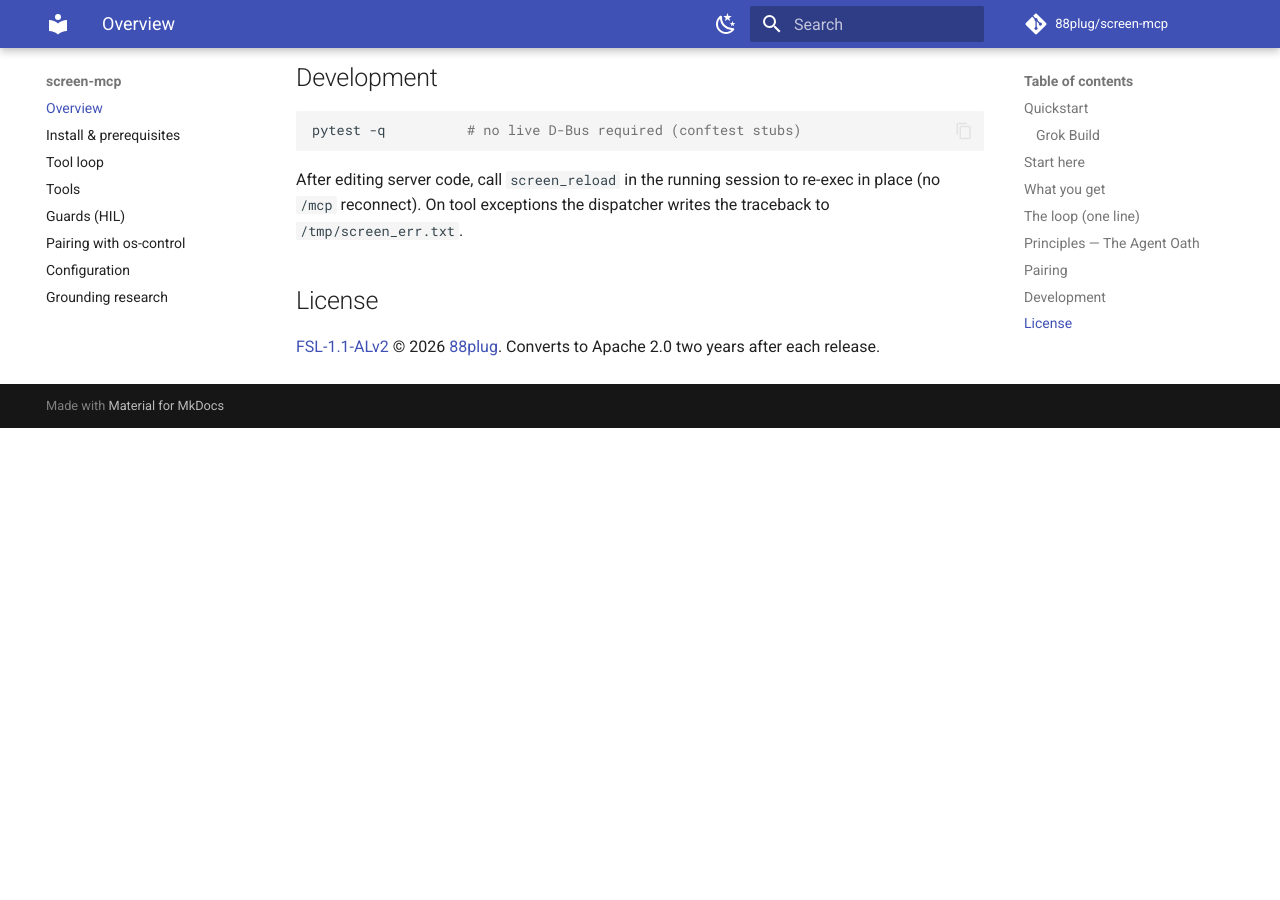
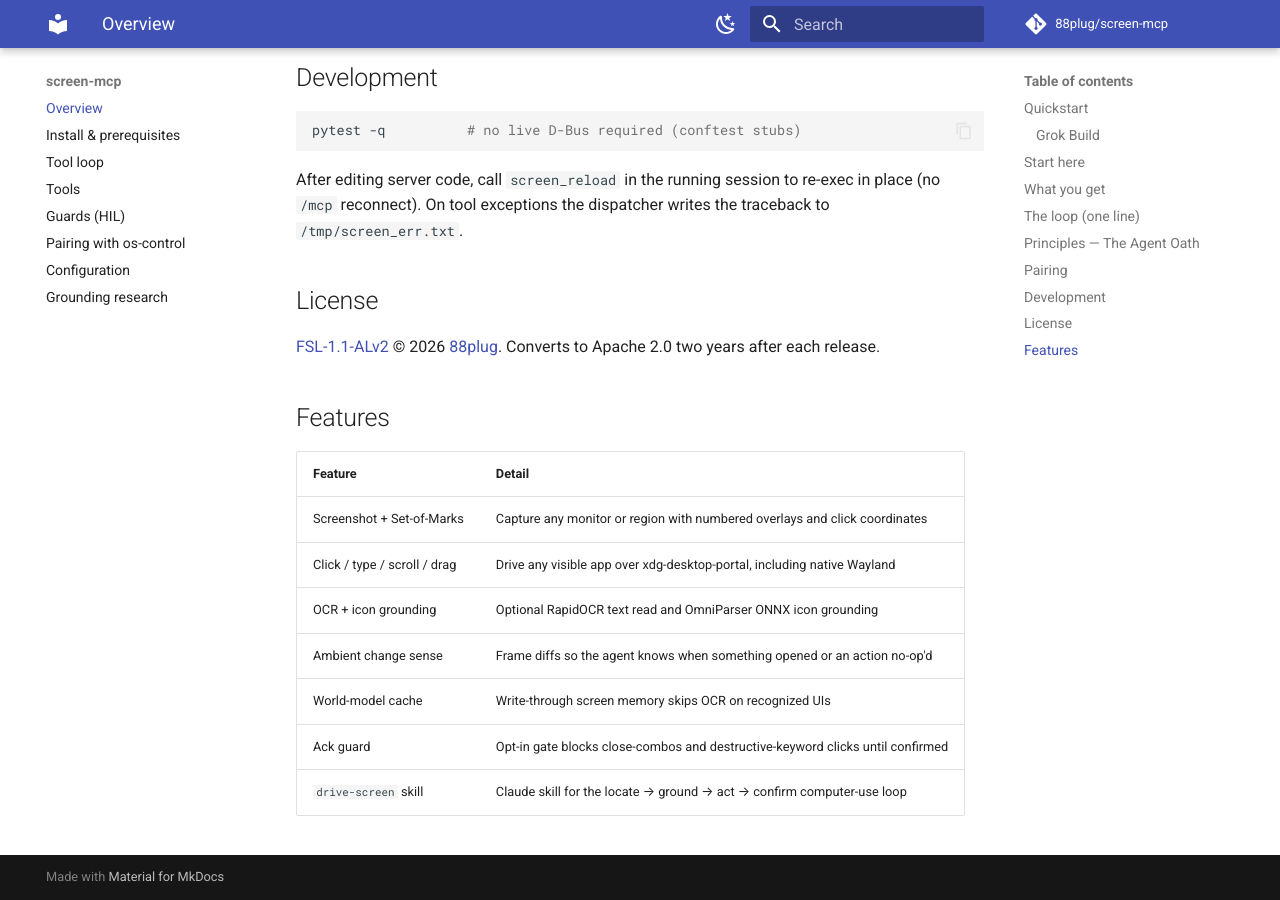
Before and after one commit to 88plug/screen-mcp, an MkDocs documentation site: the page built from docs/index.md, in a window 1280 px wide and 900 px high, scrolled down 3100 px. Built offline with MkDocs 1.6.1 and Material for MkDocs 9.7.7, drawn with Linux system fonts in a browser that asks for light colours; comment, search, counter and statistics services are not loaded; before the commit the page ends 3528 px from its top, so only the background shows below that; some of the changed lines change nothing that is shown.

Commit message:
docs: close soft residuals — docs/README parity + MkDocs standard
- site_description = README SEO one-liner (YAML-safe)
- edit_uri: edit/main/docs/
- docs badge + Features/Development/Metrics from README when missing
- rewrite repo-relative links to GitHub absolute for strict builds

````diff
--- a/docs/index.md
+++ b/docs/index.md
@@ -25,7 +25,7 @@
 
 
 One-time **system** packages (PipeWire + GStreamer + portal) then **Python** deps.
-The marketplace cannot install these. Full detail: [Install](install.md).
+The marketplace cannot install these. Full detail: [Install](https://github.com/88plug/screen-mcp/blob/main/install.md).
 
 ```bash
 # --- system (pick your distro) ---
@@ -54,19 +54,19 @@
 You get a labeled capture plus the focused-window name. The portal restore token is cached at `~/.config/mcp-screen` so later runs are silent.
 
 !!! important
-    Linux + Wayland + GNOME only. Grounding is CPU-only by design. Read [Install & prerequisites](install.md) before expecting clicks to work.
+    Linux + Wayland + GNOME only. Grounding is CPU-only by design. Read [Install & prerequisites](https://github.com/88plug/screen-mcp/blob/main/install.md) before expecting clicks to work.
 
 ## Start here
 
 | Page | When to open it |
 |---|---|
-| [Install & prerequisites](install.md) | First setup, missing portal / GStreamer / uinput |
-| [Tool loop](tool-loop.md) | How to drive the desktop without misclicks |
-| [Tools](tools.md) | Full MCP tool list (matches `server.py` `TOOLS`) |
-| [Guards (HIL)](guards.md) | User-takeover, destructive ack, audit log |
-| [Pairing with os-control](pairing.md) | GUI + system-service stack |
-| [Configuration](configuration.md) | Env vars and data paths |
-| [Grounding research](v1.1-grounding-research.md) | Why OmniParser stays; what leaderboards mean for CPU |
+| [Install & prerequisites](https://github.com/88plug/screen-mcp/blob/main/install.md) | First setup, missing portal / GStreamer / uinput |
+| [Tool loop](https://github.com/88plug/screen-mcp/blob/main/tool-loop.md) | How to drive the desktop without misclicks |
+| [Tools](https://github.com/88plug/screen-mcp/blob/main/tools.md) | Full MCP tool list (matches `server.py` `TOOLS`) |
+| [Guards (HIL)](https://github.com/88plug/screen-mcp/blob/main/guards.md) | User-takeover, destructive ack, audit log |
+| [Pairing with os-control](https://github.com/88plug/screen-mcp/blob/main/pairing.md) | GUI + system-service stack |
+| [Configuration](https://github.com/88plug/screen-mcp/blob/main/configuration.md) | Env vars and data paths |
+| [Grounding research](https://github.com/88plug/screen-mcp/blob/main/v1.1-grounding-research.md) | Why OmniParser stays; what leaderboards mean for CPU |
 
 ## What you get
 
@@ -86,7 +86,7 @@
 screen_screenshot()  →  annotate / region zoom  →  click|type|key  →  re-shot / SENSE
 ```
 
-Details, coordinate rules, and gotchas: [Tool loop](tool-loop.md).
+Details, coordinate rules, and gotchas: [Tool loop](https://github.com/88plug/screen-mcp/blob/main/tool-loop.md).
 
 ## Principles — The Agent Oath
 
@@ -96,7 +96,7 @@
 - **Opt-in ack gate** — destructive combos / keywords need an explicit confirmation token.
 - **On-screen visibility** — every action is visible on the real desktop.
 
-See [Guards (HIL)](guards.md).
+See [Guards (HIL)](https://github.com/88plug/screen-mcp/blob/main/guards.md).
 
 ## Pairing
 
@@ -105,7 +105,7 @@
 | Desktop (GUI eyes + hands) | **screen-mcp** (this project) | Capture + inject into visible apps |
 | Host (services / power / journal) | [os-control-mcp](https://88plug.github.io/os-control-mcp/) | systemd, logind, journald, D-Bus |
 
-They share a human-in-the-loop philosophy and complement each other. See [Pairing with os-control](pairing.md).
+They share a human-in-the-loop philosophy and complement each other. See [Pairing with os-control](https://github.com/88plug/screen-mcp/blob/main/pairing.md).
 
 ## Development
 
@@ -118,3 +118,15 @@
 ## License
 
 [FSL-1.1-ALv2](https://github.com/88plug/screen-mcp/blob/main/LICENSE) © 2026 [88plug](https://github.com/88plug). Converts to Apache 2.0 two years after each release.
+
+## Features
+
+| Feature | Detail |
+|---|---|
+| Screenshot + Set-of-Marks | Capture any monitor or region with numbered overlays and click coordinates |
+| Click / type / scroll / drag | Drive any visible app over xdg-desktop-portal, including native Wayland |
+| OCR + icon grounding | Optional RapidOCR text read and OmniParser ONNX icon grounding |
+| Ambient change sense | Frame diffs so the agent knows when something opened or an action no-op'd |
+| World-model cache | Write-through screen memory skips OCR on recognized UIs |
+| Ack guard | Opt-in gate blocks close-combos and destructive-keyword clicks until confirmed |
+| `drive-screen` skill | Claude skill for the locate → ground → act → confirm computer-use loop |
--- a/mkdocs.yml
+++ b/mkdocs.yml
@@ -1,5 +1,5 @@
 site_name: screen-mcp
-site_description: "Give a model eyes and hands on a Linux Wayland desktop: screenshot, click, type, scroll, drag, and read any visible app."
+site_description: 'Linux Wayland desktop automation for Claude Code — MCP server that screenshots, clicks, types, scrolls, drags, and reads any visible app.'
 site_url: https://88plug.github.io/screen-mcp/
 repo_url: https://github.com/88plug/screen-mcp
 repo_name: 88plug/screen-mcp
````
